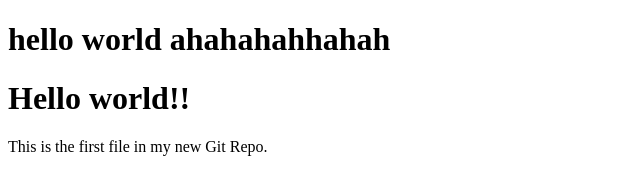
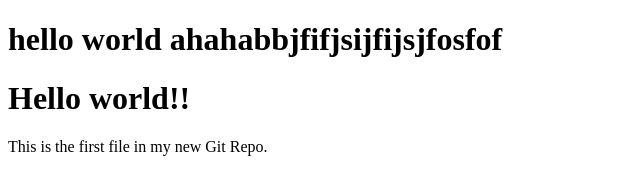
Before and after one commit to BhavanaEN/Tools-training, a plain HTML site: page index.html in a window 1280 px wide. Shown: the whole page, without its empty margins (0-640 px from the left). Drawn offline with Linux system fonts and the light colour scheme.

Commit message:
changed accordingly

```diff
--- a/index.html
+++ b/index.html
@@ -4,7 +4,7 @@
 <title>Hello World!</title>
 </head>
 <body>
-<h1> hello world ahahahahhahah</h1>
+<h1> hello world ahahabbjfifjsijfijsjfosfof</h1>
 <h1>Hello world!!</h1>
 <p>This is the first file in my new Git Repo.</p>
 </body>
```
